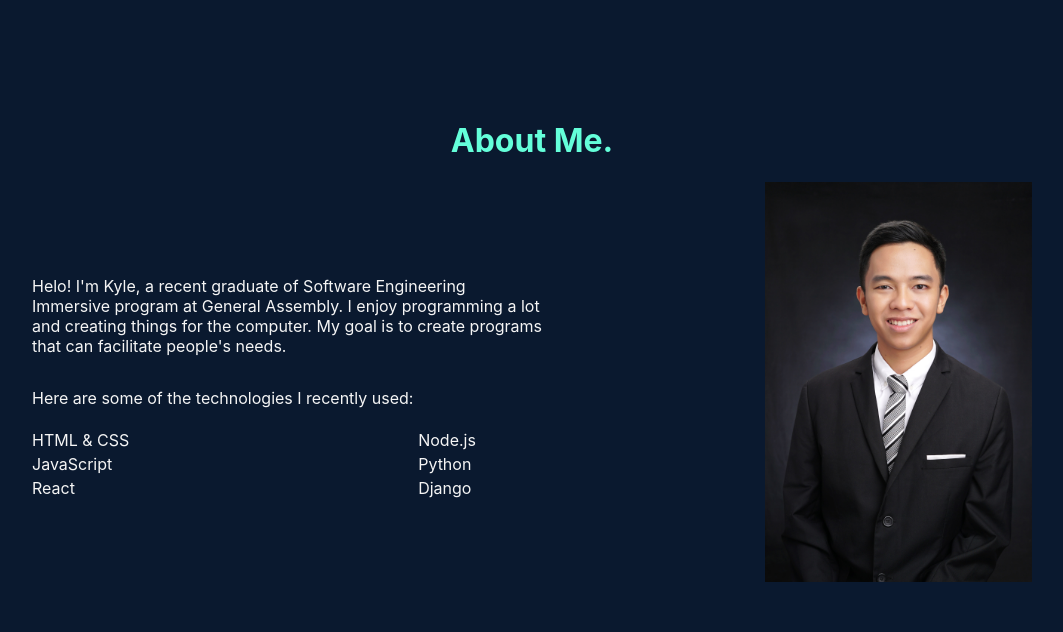
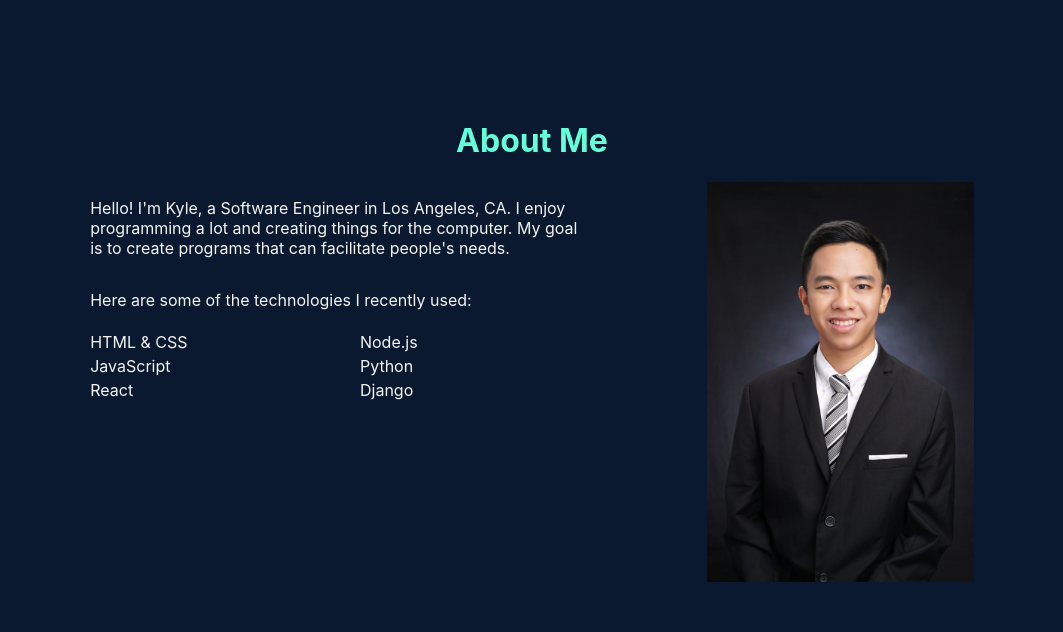
Before and after one commit to kylelainez/Portfolio-react, a React (Create React App) app: page / in a window 1280 px wide. Shown: the part 780-1412 px from the top of the page, without its empty margins (108-1171 px from the left). Built offline with nearby package versions, Linux system fonts and the light colour scheme.

Commit message:
Styling About

```diff
--- a/src/components/about/about.css
+++ b/src/components/about/about.css
@@ -9,13 +9,18 @@
 
 .aboutMe{
     display: flex;
-    justify-content: space-between;
-    align-items: center;
+    justify-content: space-around;
+    align-items: flex-start;
+}
+
+.about .text{
+    width: 50%;
+    display: flex;
+    flex-direction: column;
 }
 
 .aboutMe p{
     color: var(--color-3);
-    width: 70%;
 }
 
 .aboutMe img{
--- a/src/components/about/about.jsx
+++ b/src/components/about/about.jsx
@@ -5,11 +5,11 @@
 
 function about(){
     return <div className="about" id="about">
-        <h1> About Me.</h1>
+        <h1> About Me</h1>
         <div className="aboutMe">
-            <div>
+            <div className="text">
                 <p>
-                    Helo! I'm Kyle, a recent graduate of Software Engineering Immersive program at General Assembly.
+                    Hello! I'm Kyle, a Software Engineer in Los Angeles, CA.
                     I enjoy programming a lot and creating things for the computer.
                     My goal is to create programs that can facilitate people's needs.
                 </p>
--- a/src/components/skills/skills.css
+++ b/src/components/skills/skills.css
@@ -1,7 +1,6 @@
 .skills{
     max-width: var(--content-width);
     width: 100%;
-    margin: 0 auto;
     color: var(--color-3);
     display: flex;
     flex-direction: column;
```
Also changed, not shown: 1 other file (tests, documents, lock files or other folders).
